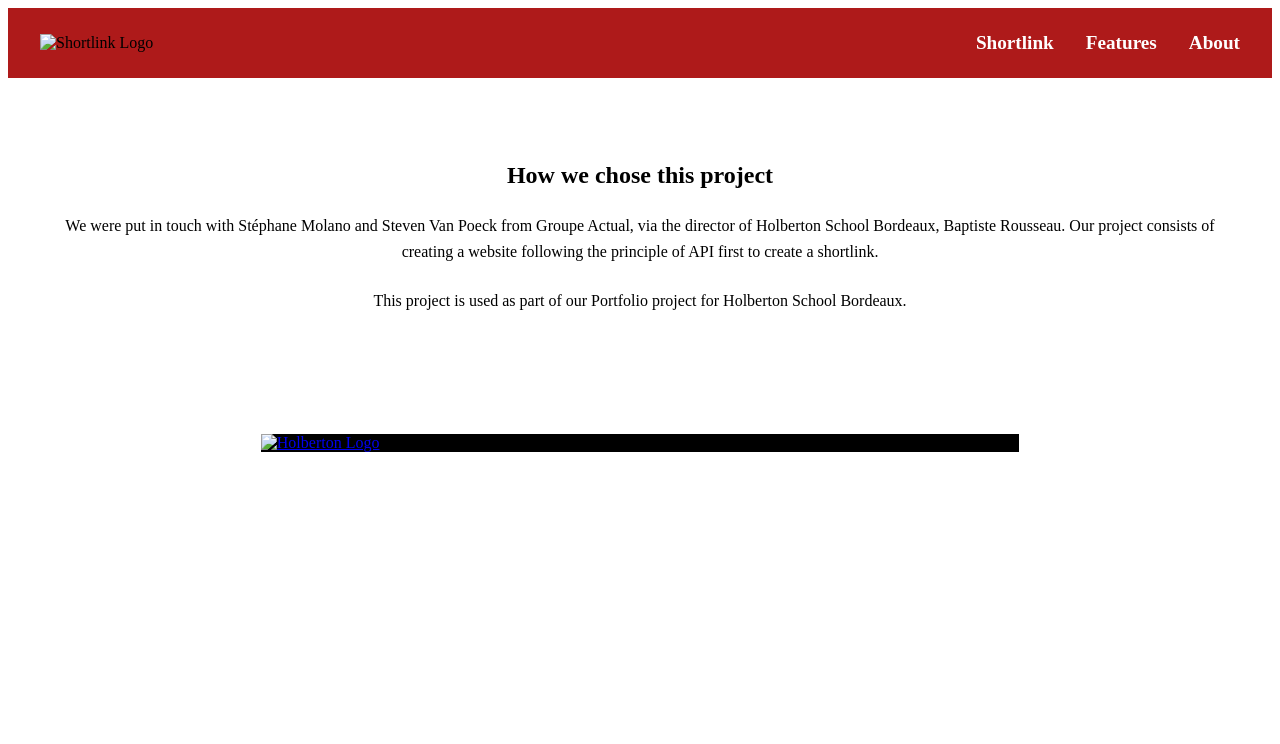
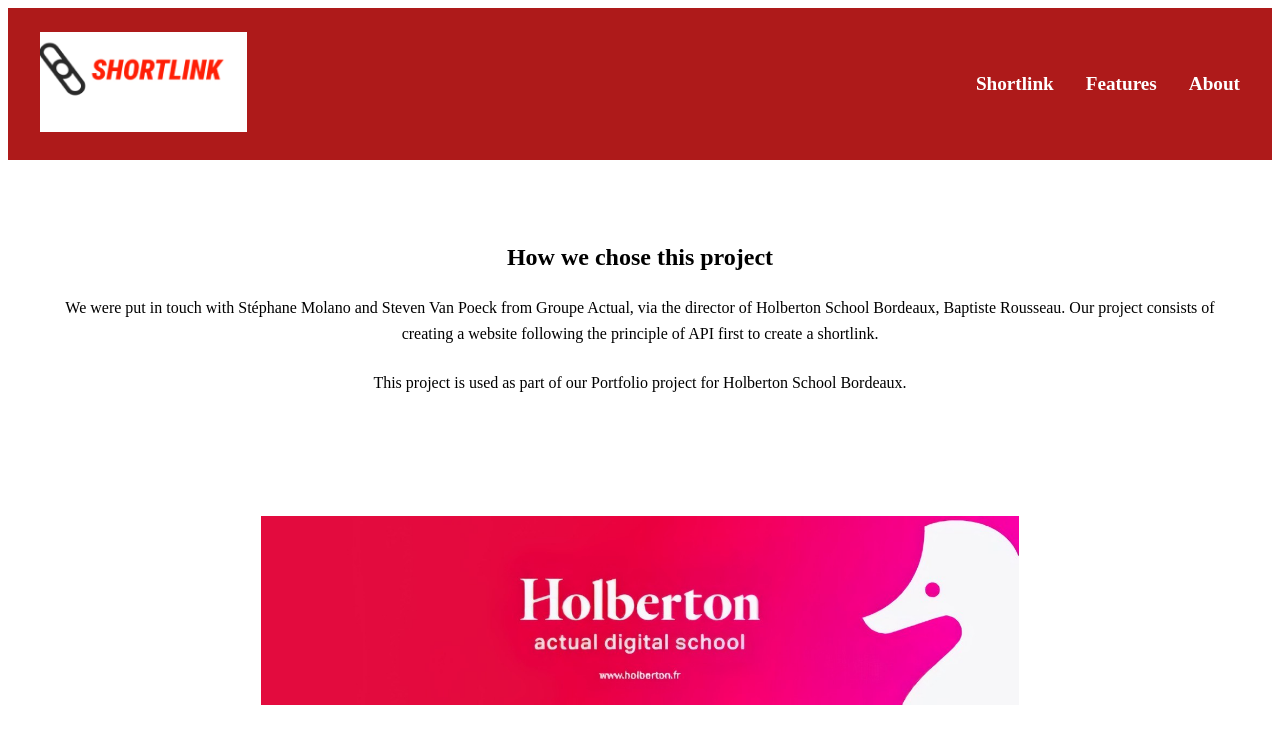
Before and after one commit to AxelNAY/Shortlink-Landing-Page, a plain HTML site: page index.html in a window 1280 px wide. Drawn offline with Linux system fonts and the light colour scheme; the site is published under a folder, as on GitHub Pages, so addresses that start at the root find nothing.

Commit message:
Change the call of the images

```diff
--- a/index.html
+++ b/index.html
@@ -11,7 +11,7 @@
     <nav class="navbar">
         <div class="nav-content">
             <div class="nav-logo">
-                <img src="/images/logo_short_link_blanc.png" alt="Shortlink Logo" class="nav-brand-logo">
+                <img src="images/logo_short_link_blanc.png" alt="Shortlink Logo" class="nav-brand-logo">
             </div>
             <ul class="nav-list">
                 <li><a href="index.html">Shortlink</a></li>
@@ -42,7 +42,7 @@
     <footer class="footer">
         <div class="footer-logo">
             <a href="https://www.holbertonschool.fr/">
-                <img src="/images/holberton_logo_large.jpg" alt="Holberton Logo" class="logo">
+                <img src="images/holberton_logo_large.jpg" alt="Holberton Logo" class="logo">
             </a>
         </div>
     </footer>
```
